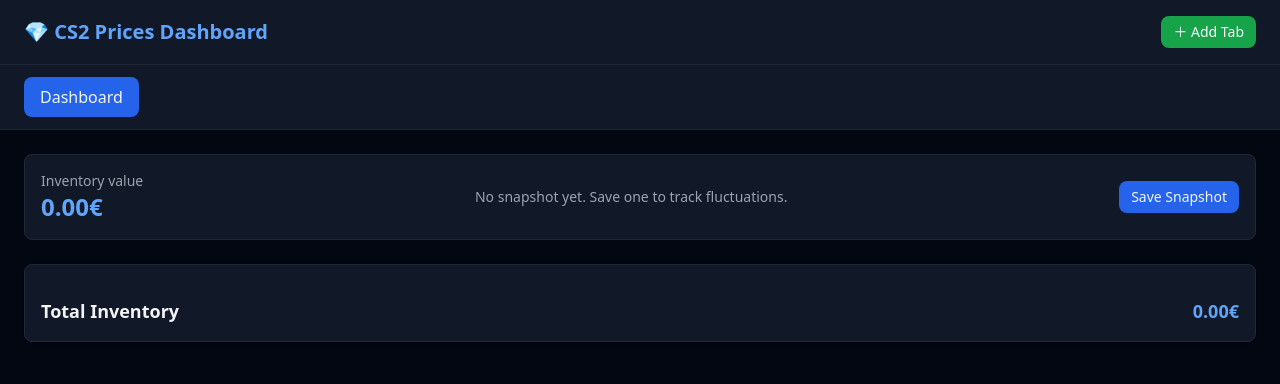
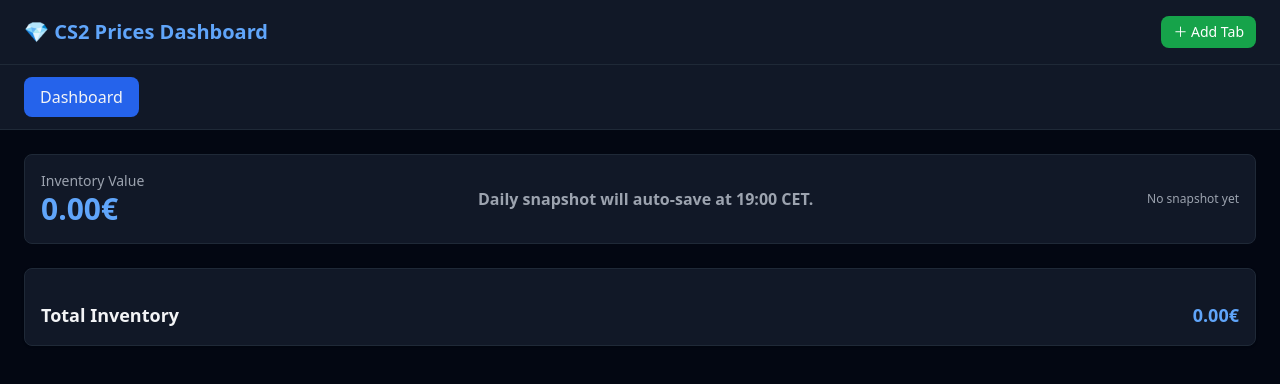
Before and after one commit to itsBhx/CS2-Prices, a Next.js app: page / in a window 1280 px wide. Shown: the top 384 px of the page. Built offline with nearby package versions, Linux system fonts and the light colour scheme.

Commit message:
Update index.js

```diff
--- a/pages/index.js
+++ b/pages/index.js
@@ -1,128 +1,264 @@
-import { useEffect, useState } from "react";
+import { useEffect, useMemo, useRef, useState } from "react";
 
+/* --------------------------- Timezone helpers (CET) -------------------------- */
+function getCETDateKey(d = new Date()) {
+  // YYYY-MM-DD in Europe/Paris (CET/CEST)
+  return new Intl.DateTimeFormat("en-CA", {
+    timeZone: "Europe/Paris",
+    year: "numeric",
+    month: "2-digit",
+    day: "2-digit",
+  }).format(d);
+}
+function getCETHour(d = new Date()) {
+  return Number(
+    new Intl.DateTimeFormat("en-GB", {
+      timeZone: "Europe/Paris",
+      hour: "2-digit",
+      hour12: false,
+    }).format(d)
+  );
+}
+
+/* --------------------------- Formatting helpers ------------------------------ */
+const fmtMoney = (n) => (isFinite(n) ? Number(n).toFixed(2) : "0.00");
+const sign = (n) => (n > 0 ? "+" : "");
+
+/* ---------------------------------------------------------------------------- */
 export default function Home() {
   const [tabs, setTabs] = useState([]);
   const [activeTab, setActiveTab] = useState("Dashboard");
-  const [data, setData] = useState({});
-  const [totals, setTotals] = useState({});
+  const [data, setData] = useState({}); // { [tabName]: Array<{name, qty, price, prevPrice?, fluctPct?}> }
+  const [totals, setTotals] = useState({}); // { [tabName]: number }
   const [loading, setLoading] = useState(false);
 
-  // NEW: last snapshot for fluctuation banner
-  const [lastSnapshot, setLastSnapshot] = useState(null); // { value: number, ts: number }
+  // snapshots: { [key]: { value:number, ts:number, dateKey:string } }
+  // keys: "dashboard" and each tab name
+  const [snapshots, setSnapshots] = useState({});
+  const refreshTimerRef = useRef(null);
 
-  /* ---------- Load from localStorage (client only) ---------- */
+  /* ---------------------------- Load from localStorage ---------------------------- */
   useEffect(() => {
     if (typeof window === "undefined") return;
-
     const savedTabs = JSON.parse(localStorage.getItem("cs2-tabs")) || ["Dashboard"];
     const savedData = JSON.parse(localStorage.getItem("cs2-data")) || {};
-    const savedSnap = JSON.parse(localStorage.getItem("cs2-lastSnapshot") || "null");
-
+    const savedSnaps = JSON.parse(localStorage.getItem("cs2-snapshots") || "{}");
     setTabs(savedTabs);
     setData(savedData);
-    setLastSnapshot(savedSnap);
+    setSnapshots(savedSnaps);
   }, []);
 
-  /* ---------- Persist to localStorage ---------- */
+  /* ---------------------------- Persist to localStorage --------------------------- */
   useEffect(() => {
     if (typeof window === "undefined") return;
     localStorage.setItem("cs2-tabs", JSON.stringify(tabs));
+  }, [tabs]);
+
+  useEffect(() => {
+    if (typeof window === "undefined") return;
     localStorage.setItem("cs2-data", JSON.stringify(data));
-  }, [tabs, data]);
+  }, [data]);
 
-  /* ---------- Tab management ---------- */
+  useEffect(() => {
+    if (typeof window === "undefined") return;
+    localStorage.setItem("cs2-snapshots", JSON.stringify(snapshots));
+  }, [snapshots]);
+
+  /* -------------------------------- Tab mgmt ----------------------------------- */
   const addTab = () => {
     const name = prompt("Enter new tab name:");
-    if (!name || tabs.includes(name)) return;
-    setTabs([...tabs, name]);
+    if (!name) return;
+    if (tabs.includes(name)) return;
+    const nextTabs = [...tabs, name];
+    setTabs(nextTabs);
     setData({ ...data, [name]: [] });
+    setActiveTab(name);
   };
 
   const removeTab = (tab) => {
     if (tab === "Dashboard") return;
-    if (confirm(`Delete "${tab}" tab?`)) {
-      const newTabs = tabs.filter((t) => t !== tab);
-      const newData = { ...data };
-      delete newData[tab];
-      setTabs(newTabs);
-      setData(newData);
+    if (!confirm(`Delete "${tab}" tab?`)) return;
+    const nextTabs = tabs.filter((t) => t !== tab);
+    const nextData = { ...data };
+    delete nextData[tab];
+
+    const nextSnaps = { ...snapshots };
+    delete nextSnaps[tab];
+
+    setTabs(nextTabs);
+    setData(nextData);
+    setSnapshots(nextSnaps);
     if (activeTab === tab) setActiveTab("Dashboard");
-    }
   };
 
-  /* ---------- Row management ---------- */
+  /* -------------------------------- Rows mgmt ---------------------------------- */
   const addRow = () => {
     if (activeTab === "Dashboard") return;
+    const rows = data[activeTab] || [];
     setData({
       ...data,
-      [activeTab]: [...(data[activeTab] || []), { name: "", qty: 1, price: 0 }],
+      [activeTab]: [...rows, { name: "", qty: 1, price: 0 }],
     });
   };
 
   const deleteRow = (i) => {
-    const updated = [...(data[activeTab] || [])];
-    updated.splice(i, 1);
-    setData({ ...data, [activeTab]: updated });
+    const rows = [...(data[activeTab] || [])];
+    rows.splice(i, 1);
+    setData({ ...data, [activeTab]: rows });
   };
 
-  /* ---------- Live price fetch ---------- */
-  const fetchPrice = async (i, name) => {
-    if (!name?.trim()) return;
+  /* ---------------------------- Compute totals per tab --------------------------- */
+  useEffect(() => {
+    const t = {};
+    for (const tab of tabs) {
+      if (!data[tab]) continue;
+      t[tab] = data[tab].reduce(
+        (sum, r) => sum + (Number(r.qty || 0) * Number(r.price || 0)),
+        0
+      );
+    }
+    setTotals(t);
+  }, [data, tabs]);
+
+  const grandTotalNum = useMemo(
+    () => Object.values(totals).reduce((a, b) => a + (b || 0), 0),
+    [totals]
+  );
+
+  /* ----------------------- Dashboard fluctuation vs snapshot --------------------- */
+  const todayKey = getCETDateKey();
+  const dashSnap = snapshots["dashboard"]; // may be undefined initially
+  const dashPct =
+    dashSnap && dashSnap.value > 0
+      ? ((grandTotalNum - dashSnap.value) / dashSnap.value) * 100
+      : null;
+
+  /* ----------------------- Auto snapshot at 19:00 CET daily ---------------------- */
+  useEffect(() => {
+    // Take snapshot if:
+    // - it's CET hour >= 19
+    // - AND (no dashboard snapshot for today OR its dateKey !== today)
+    const hour = getCETHour();
+    if (hour < 19) return; // not yet 19:00 CET
+
+    const needSnapshot = !dashSnap || dashSnap.dateKey !== todayKey;
+    if (!needSnapshot) return;
+
+    // Build snapshots for dashboard + each tab
+    const newSnaps = { ...snapshots };
+    newSnaps["dashboard"] = {
+      value: Number(grandTotalNum.toFixed(2)),
+      ts: Date.now(),
+      dateKey: todayKey,
+    };
+
+    for (const tab of tabs) {
+      if (tab === "Dashboard") continue;
+      const value = Number((totals[tab] || 0).toFixed(2));
+      newSnaps[tab] = { value, ts: Date.now(), dateKey: todayKey };
+    }
+
+    setSnapshots(newSnaps);
+    // persisted by snapshots effect
+  }, [grandTotalNum, totals, tabs, dashSnap, todayKey, snapshots]);
+
+  /* ---------------------------- Fetch single item price -------------------------- */
+  async function fetchPriceForRow(tabName, rowIndex) {
+    const rows = data[tabName] || [];
+    const row = rows[rowIndex];
+    if (!row || !row.name?.trim()) return;
+
+    try {
+      const res = await fetch(`/api/price?name=${encodeURIComponent(row.name)}`);
+      const json = await res.json();
+      if (json.ok && json.lowest != null) {
+        const oldPrice = Number(row.price || 0);
+        const newPrice = Number(json.lowest);
+
+        const updated = [...rows];
+        const wasSeenBefore = isFinite(oldPrice) && oldPrice > 0;
+
+        // compute fluctuation based on previous price if it existed
+        let fluctPct = row.fluctPct ?? null;
+        if (wasSeenBefore) {
+          const base = oldPrice === 0 ? null : oldPrice;
+          if (base) {
+            fluctPct = ((newPrice - base) / base) * 100;
+          } else {
+            fluctPct = 0;
+          }
+        } else {
+          fluctPct = null; // show "—" until we have a previous price
+        }
+
+        updated[rowIndex] = {
+          ...row,
+          prevPrice: wasSeenBefore ? oldPrice : newPrice, // keep last known price for next diff
+          price: newPrice,
+          fluctPct,
+        };
+
+        setData((prev) => ({ ...prev, [tabName]: updated }));
+      }
+    } catch (e) {
+      console.error("Fetch price error:", e);
+    }
+  }
+
+  /* ----------------------------- Manual onBlur fetch ----------------------------- */
+  const handleNameBlur = (i, name) => {
+    fetchPriceForRow(activeTab, i);
+  };
+
+  /* --------------------------- Auto refresh every 10 min ------------------------- */
+  useEffect(() => {
+    if (!tabs.length) return;
+    // Clear existing timer (if hot reloaded)
+    if (refreshTimerRef.current) clearInterval(refreshTimerRef.current);
+
+    const doRefreshAll = async () => {
       setLoading(true);
       try {
-      const res = await fetch(`/api/price?name=${encodeURIComponent(name)}`);
-      const json = await res.json();
-      if (json.ok && json.lowest != null) {
-        const updated = [...(data[activeTab] || [])];
-        updated[i].price = Number(json.lowest);
-        setData({ ...data, [activeTab]: updated });
-      } else {
-        alert(`Price not found for "${name}"`);
+        // Process tabs sequentially to avoid hammering the API
+        for (const tab of tabs) {
+          if (tab === "Dashboard") continue;
+          const rows = data[tab] || [];
+          for (let i = 0; i < rows.length; i++) {
+            const name = rows[i]?.name?.trim();
+            if (!name) continue;
+            // fetch sequentially
+            // eslint-disable-next-line no-await-in-loop
+            await fetchPriceForRow(tab, i);
+            // small delay to be polite
+            // eslint-disable-next-line no-await-in-loop
+            await new Promise((r) => setTimeout(r, 250));
           }
-    } catch (e) {
-      console.error(e);
-      alert("Error fetching price");
+        }
       } finally {
         setLoading(false);
       }
     };
 
-  /* ---------- Totals per tab + grand total ---------- */
-  useEffect(() => {
-    const t = {};
-    for (const tab of tabs) {
-      if (!data[tab]) continue;
-      t[tab] = data[tab].reduce((sum, r) => sum + (Number(r.qty || 0) * Number(r.price || 0)), 0);
-    }
-    setTotals(t);
-  }, [data, tabs]);
+    // kick off immediately once after mount/tabs/data ready
+    doRefreshAll();
 
-  const grandTotalNum = Object.values(totals).reduce((a, b) => a + (b || 0), 0);
-  const grandTotal = grandTotalNum.toFixed(2);
+    // then every 10 minutes
+    refreshTimerRef.current = setInterval(doRefreshAll, 10 * 60 * 1000);
+    return () => {
+      if (refreshTimerRef.current) clearInterval(refreshTimerRef.current);
+    };
+    // eslint-disable-next-line react-hooks/exhaustive-deps
+  }, [tabs]); // run when tabs list changes
 
-  /* ---------- Fluctuation logic ---------- */
-  const percentChange = (() => {
-    if (!lastSnapshot || !lastSnapshot.value || lastSnapshot.value <= 0) return null;
-    const diff = grandTotalNum - lastSnapshot.value;
-    return (diff / lastSnapshot.value) * 100;
-  })();
-
-  const changeColor =
-    percentChange == null
+  /* ------------------------------------ UI ------------------------------------- */
+  const dashChangeColor =
+    dashPct == null
       ? "text-gray-300"
-      : percentChange >= 0
+      : dashPct > 0
       ? "text-green-400"
-      : "text-red-400";
-
-  const changeSign = percentChange != null && percentChange >= 0 ? "+" : "";
-
-  const saveSnapshot = () => {
-    const snap = { value: Number(grandTotalNum.toFixed(2)), ts: Date.now() };
-    setLastSnapshot(snap);
-    if (typeof window !== "undefined") {
-      localStorage.setItem("cs2-lastSnapshot", JSON.stringify(snap));
-    }
-  };
+      : dashPct < 0
+      ? "text-red-400"
+      : "text-gray-300";
 
   return (
     <div className="min-h-screen bg-gray-950 text-gray-100 font-sans">
@@ -155,6 +291,7 @@
                   removeTab(tab);
                 }}
                 className="text-xs text-gray-300 hover:text-red-400"
+                title="Delete tab"
               >
                 ✕
               </button>
@@ -167,37 +304,29 @@
       <main className="p-6">
         {activeTab === "Dashboard" ? (
           <div className="space-y-6">
-            {/* Fluctuation banner */}
+            {/* Inventory + fluctuation banner */}
             <div className="bg-gray-900 border border-gray-800 rounded-lg p-4">
               <div className="flex flex-col sm:flex-row sm:items-center sm:justify-between gap-3">
                 <div>
-                  <div className="text-sm text-gray-400">Inventory value</div>
-                  <div className="text-2xl font-bold text-blue-400">{grandTotal}€</div>
+                  <div className="text-sm text-gray-400">Inventory Value</div>
+                  <div className="text-3xl font-extrabold text-blue-400">{fmtMoney(grandTotalNum)}€</div>
                 </div>
-                <div className="text-sm">
-                  {percentChange == null ? (
+                <div className="text-base font-semibold">
+                  {dashPct == null ? (
                     <span className="text-gray-400">
-                      No snapshot yet. Save one to track fluctuations.
+                      Daily snapshot will auto-save at 19:00 CET.
                     </span>
                   ) : (
-                    <span className={changeColor}>
-                      {changeSign}
-                      {percentChange.toFixed(2)}% since last snapshot
+                    <span className={dashChangeColor}>
+                      {sign(dashPct)}
+                      {isFinite(dashPct) ? Math.abs(dashPct).toFixed(2) : "0.00"}% since last snapshot
                     </span>
                   )}
                 </div>
-                <div className="flex items-center gap-2">
-                  <button
-                    onClick={saveSnapshot}
-                    className="bg-blue-600 hover:bg-blue-700 px-3 py-1.5 rounded-lg text-sm"
-                  >
-                    Save Snapshot
-                  </button>
-                  {lastSnapshot && (
                 <div className="text-xs text-gray-400">
-                      Last: {new Date(lastSnapshot.ts).toLocaleString()}
-                    </div>
-                  )}
+                  {snapshots["dashboard"]
+                    ? `Last snapshot: ${new Date(snapshots["dashboard"].ts).toLocaleString()} (CET daily)`
+                    : `No snapshot yet`}
                 </div>
               </div>
             </div>
@@ -213,13 +342,13 @@
                   >
                     <span>{t}</span>
                     <span className="text-green-400">
-                      {totals[t]?.toFixed(2) || "0.00"}€
+                      {fmtMoney(totals[t] || 0)}€
                     </span>
                   </div>
                 ))}
               <div className="flex justify-between mt-4 text-lg font-bold">
                 <span>Total Inventory</span>
-                <span className="text-blue-400">{grandTotal}€</span>
+                <span className="text-blue-400">{fmtMoney(grandTotalNum)}€</span>
               </div>
             </div>
           </div>
@@ -242,22 +371,33 @@
                     <th className="p-2 text-left">Item</th>
                     <th className="p-2 text-center">Qty</th>
                     <th className="p-2 text-center">Price (€)</th>
+                    <th className="p-2 text-center">Fluctuation %</th>
                     <th className="p-2 text-center">Total (€)</th>
                     <th className="p-2 text-center">Action</th>
                   </tr>
                 </thead>
                 <tbody>
-                  {(data[activeTab] || []).map((row, i) => (
+                  {(data[activeTab] || []).map((row, i) => {
+                    const total = (Number(row.price) || 0) * (Number(row.qty) || 0);
+                    let fluctText = "—";
+                    let fluctClass = "text-gray-400";
+                    if (row.fluctPct != null) {
+                      if (row.fluctPct > 0) fluctClass = "text-green-400";
+                      else if (row.fluctPct < 0) fluctClass = "text-red-400";
+                      else fluctClass = "text-gray-300";
+                      fluctText = `${sign(row.fluctPct)}${Math.abs(row.fluctPct).toFixed(2)}%`;
+                    }
+                    return (
                       <tr key={i} className="border-b border-gray-800 hover:bg-gray-900">
                         <td className="p-2">
                           <input
                             value={row.name}
                             onChange={(e) => {
-                            const updated = [...(data[activeTab] || [])];
-                            updated[i].name = e.target.value;
-                            setData({ ...data, [activeTab]: updated });
+                              const rows = [...(data[activeTab] || [])];
+                              rows[i].name = e.target.value;
+                              setData({ ...data, [activeTab]: rows });
                             }}
-                          onBlur={() => fetchPrice(i, row.name)}
+                            onBlur={() => handleNameBlur(i, row.name)}
                             placeholder="Item name (e.g., Snakebite Case)"
                             className="w-full bg-gray-800 text-gray-100 px-2 py-1 rounded border border-gray-700 focus:border-blue-500 outline-none"
                           />
@@ -265,35 +405,36 @@
                         <td className="p-2 text-center">
                           <input
                             type="number"
+                            min={0}
                             value={row.qty}
-                          min={0}
                             onChange={(e) => {
-                            const updated = [...(data[activeTab] || [])];
-                            updated[i].qty = Number(e.target.value);
-                            setData({ ...data, [activeTab]: updated });
+                              const rows = [...(data[activeTab] || [])];
+                              rows[i].qty = Number(e.target.value);
+                              setData({ ...data, [activeTab]: rows });
                             }}
                             className="w-16 bg-gray-800 text-center rounded border border-gray-700 focus:border-blue-500 outline-none"
                           />
                         </td>
                         <td className="p-2 text-center text-green-400">
-                        {row.price != null ? Number(row.price).toFixed(2) : "—"}
+                          {row.price != null ? fmtMoney(row.price) : "—"}
                         </td>
-                      <td className="p-2 text-center text-blue-400">
-                        {((Number(row.price) || 0) * (Number(row.qty) || 0)).toFixed(2)}
-                      </td>
+                        <td className={`p-2 text-center font-medium ${fluctClass}`}>{fluctText}</td>
+                        <td className="p-2 text-center text-blue-400">{fmtMoney(total)}</td>
                         <td className="p-2 text-center">
                           <button
                             onClick={() => deleteRow(i)}
                             className="text-red-400 hover:text-red-500"
+                            title="Delete row"
                           >
                             🗑
                           </button>
                         </td>
                       </tr>
-                  ))}
+                    );
+                  })}
                   {(data[activeTab] || []).length === 0 && (
                     <tr>
-                      <td colSpan={5} className="p-4 text-center text-gray-400">
+                      <td colSpan={6} className="p-4 text-center text-gray-400">
                         No items yet. Click “＋ Add Item” to start.
                       </td>
                     </tr>
@@ -307,7 +448,7 @@
 
       {loading && (
         <div className="fixed bottom-4 right-4 bg-gray-900 px-4 py-2 rounded-lg shadow border border-gray-700 text-sm text-gray-300">
-          Fetching live prices…
+          Updating prices…
         </div>
       )}
     </div>
```
Lines whose indentation alone changed are shown as unchanged.
